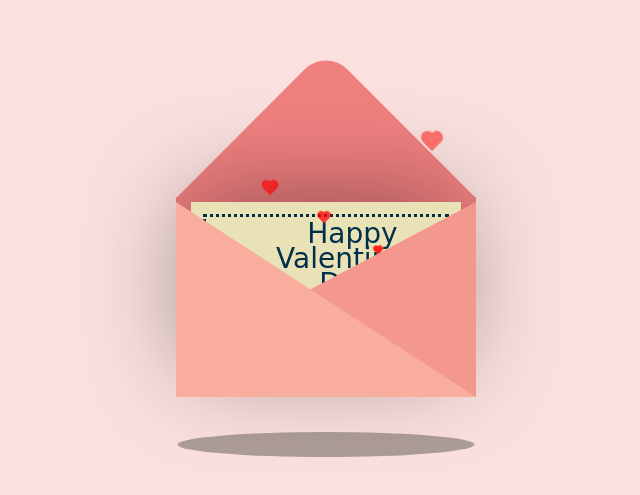
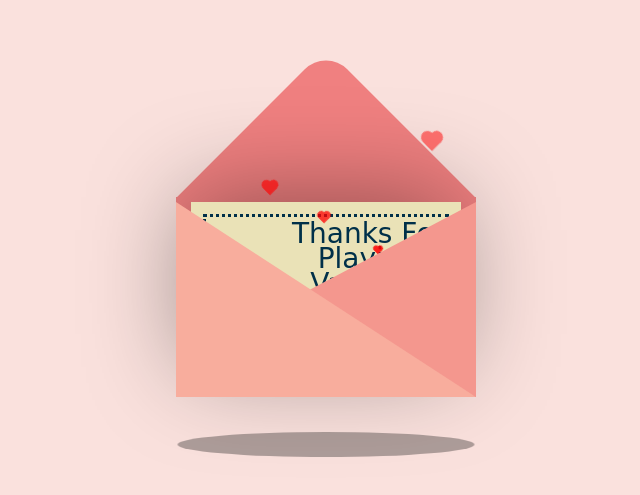
Before and after one commit to aaronsfunstuff/card, a plain HTML site: page index.html in a window 1280 px wide. Shown: the part 141-636 px from the top of the page, without its empty margins (314-954 px from the left). Drawn offline with Linux system fonts and the light colour scheme.

Commit message:
Update index.html

```diff
--- a/index.html
+++ b/index.html
@@ -7,7 +7,7 @@
   <div class="envelope"></div>
   <div class="front"></div>
   <div class="card">
-  <div class="text">Happy</br> Valentine's</br> Day!</div>
+  <div class="text">Thanks For Playing</br>Valorant</br> With me</div>
   <div class="heart"</div>
   </div>
   <div class="hearts">
```
